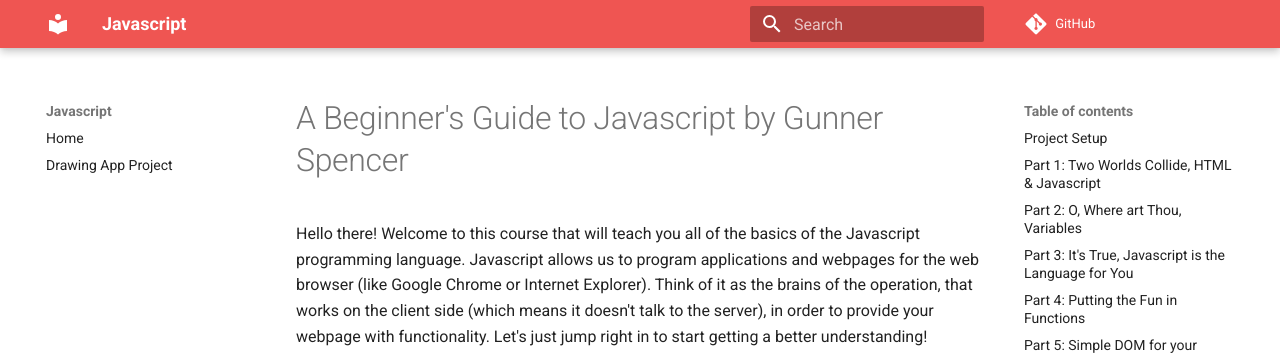
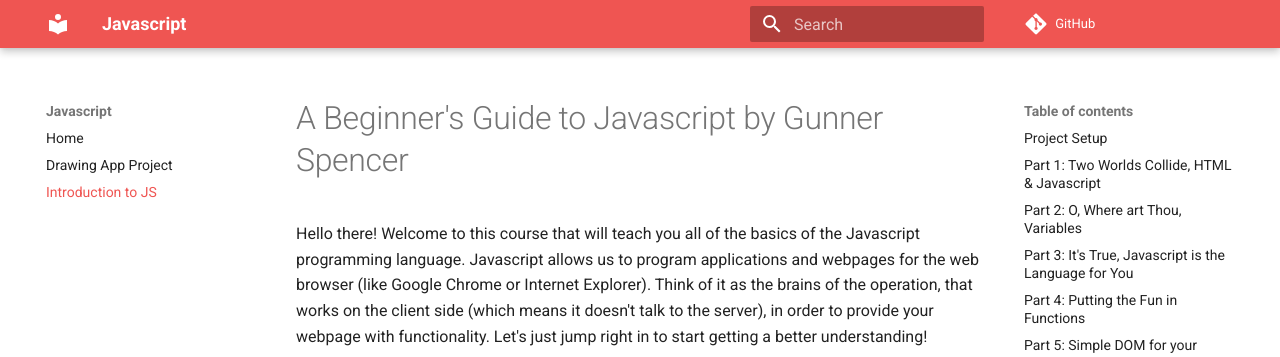
Before and after one commit to SanDiegoCode/javascript, an MkDocs documentation site: the page built from docs/BeginnerJavascript.md, in a window 1280 px wide. Shown: the top 357 px of the page. Built offline with MkDocs 1.6.1 and Material for MkDocs 9.7.7, drawn with Linux system fonts in a browser that asks for light colours; comment, search, counter and statistics services are not loaded; old or Windows-style settings are respelled for this version of MkDocs.

Commit message:
Update mkdocs.yml

```diff
--- a/mkdocs.yml
+++ b/mkdocs.yml
@@ -7,6 +7,8 @@ site_url: 'https://sdcoding.com/javascript'
 pages:
 - Home: index.md
 - Drawing App Project: HTML5DrawingApp.md
+- Introduction to JS: BeginnerJavascript.md
+
 # Uncomment the below line to add lessons
 #- Lesson 1: lesson1.md
 
```
